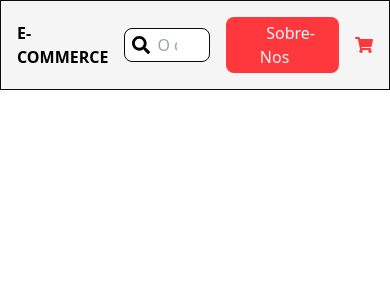
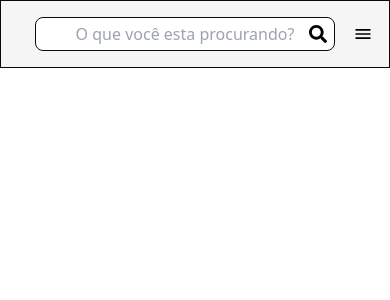
Before and after one commit to Windisley/E-commerce, a React (Vite) app: page / in a window 390 px wide. Shown: the top 300 px of the page. Built offline with nearby package versions, Linux system fonts and the light colour scheme.

Commit message:
Header Responsivo

```diff
--- a/src/App.jsx
+++ b/src/App.jsx
@@ -8,7 +8,9 @@ function App() {
   const [count, setCount] = useState(0)
 
   return (
-   <div>
+   <div className='
+
+   '>
        <Router>
           <Header/>
 
--- a/src/Components/Header.jsx
+++ b/src/Components/Header.jsx
@@ -1,16 +1,40 @@
 import { FaShoppingCart } from "react-icons/fa";
 import { FaSearch } from "react-icons/fa";
 import { Link } from "react-router-dom";
+import { IoMenuSharp } from "react-icons/io5";
+import { useState, useRef } from "react";
+
 
 
 const Header = ()=>{
+    const [showmenu, setShowmenu] = useState(false)
+    const $ul = useRef()
+    function handlemenu(){
+        setShowmenu((show)=>{
+
+            const DomUl = $ul.current
+            console.log(DomUl)
+
+            if(!showmenu){
+              DomUl.classList.add("translate-x-0", "flex", "opacity-100")
+              DomUl.classList.remove("translate-x-full", "hidden", "opacity-0")
+
+            }else{
+                DomUl.classList.add("translate-x-full", "hidden", "opacity-0")
+                DomUl.classList.remove("translate-x-0", "flex")
+            }
+
+            return !show
+        })
+    }
     return(
        <header className="max-w-full min-h-full p-4 flex justify-between
         bg-colorWhite border-border1 border-colorBlack items-center gap-4
+        overflow-hidden
        ">
             <div>
                 <strong className="
-                uppercase
+                uppercase  moba:hidden tablet:block
                 ">
                     e-commerce
                 </strong>
@@ -24,7 +48,7 @@ const Header = ()=>{
                 "/>
 
                 <div className="
-                 absolute left-2 top-1/2  translate-y-centralizeone z-10
+                 absolute right-2 top-1/2  translate-y-centralizeone z-10
                  cursor-pointer
                 ">
                     <FaSearch className="
@@ -33,10 +57,15 @@ const Header = ()=>{
                 </div>
 
             </div>
-             <nav className="">
+             <nav className="flex gap-4 items-center justify-center">
+
                 <ul className="
-                flex gap-4 items-center justify-center
-                ">
+                 min-h-dvh absolute right-0 top-0 bg-colorWhite
+                 max-w-full p-4 hidden flex-col justify-center
+                 items-center gap-4 translate-x-full ease-in-out duration-500
+                 z-20
+
+                " ref={$ul}>
                     <li className="
                     flex items-center justify-center
                     ">
@@ -52,18 +81,27 @@ const Header = ()=>{
                         </button>
                     </li>
                     <li className="
-                    flex
+                    flex items-center justify-center
                     ">
                         <button>
                              <Link to={"Carrinho"}>
                                <FaShoppingCart className="
-                               text-lg text-button hover:text-colorBlack ease-in-out duration-300
+                               text-lg text-button hover:text-colorBlack
+                               ease-in-out duration-300
                                "/>
 
                              </Link>
                         </button>
                     </li>
                 </ul>
+
+                <div className="
+                relative z-30
+                " onClick={handlemenu}>
+                    <IoMenuSharp className="
+                    text-xl cursor-pointer
+                    "/>
+                </div>
              </nav>
        </header>
     )
--- a/tailwind.config.js
+++ b/tailwind.config.js
@@ -23,6 +23,16 @@ export default {
         300: "300px"
       }
 
+    }, screens: {
+      'tablet': '700px',
+
+      "moba": "300px",
+
+      'laptop': '1024px',
+
+
+      'desktop': '1900px',
+
     },
   },
   plugins: [],
```
